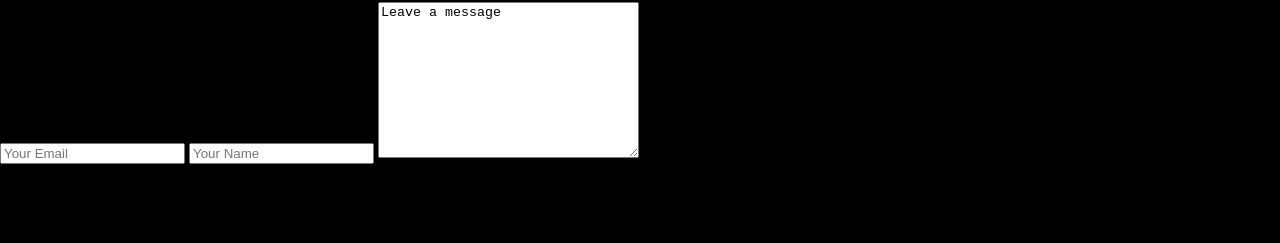
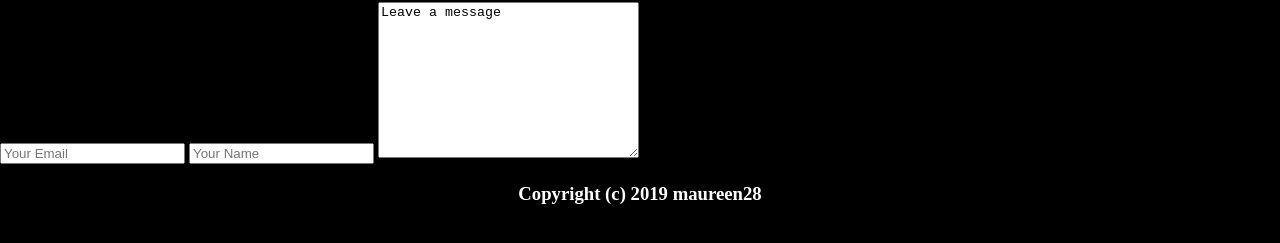
Before and after one commit to maureen28/First-website, a plain HTML site: page index.html in a window 1280 px wide. Shown: the part 501-744 px from the top of the page. Drawn offline with Linux system fonts and the light colour scheme.

Commit message:
add Readme.md

```diff
--- a/css/styles.css
+++ b/css/styles.css
@@ -11,6 +11,9 @@ ul{
 h1{
     text-align: center;
 }
+h3{
+    text-align: center;
+}
 p {
     font-family: Arial, Helvetica, sans-serif;
     font-size: 1.5em;
--- a/index.html
+++ b/index.html
@@ -35,6 +35,7 @@
             <input type="text" name="name" placeholder="Your Name" class="form-control" required>
             <textarea name="messsage" id="messsage" cols="30" rows="10">Leave a message</textarea>
         </form>
+        <h3> Copyright (c) 2019 maureen28</h3>
     </footer>
 </body>
 
```
Also changed, not shown: 1 other file.
